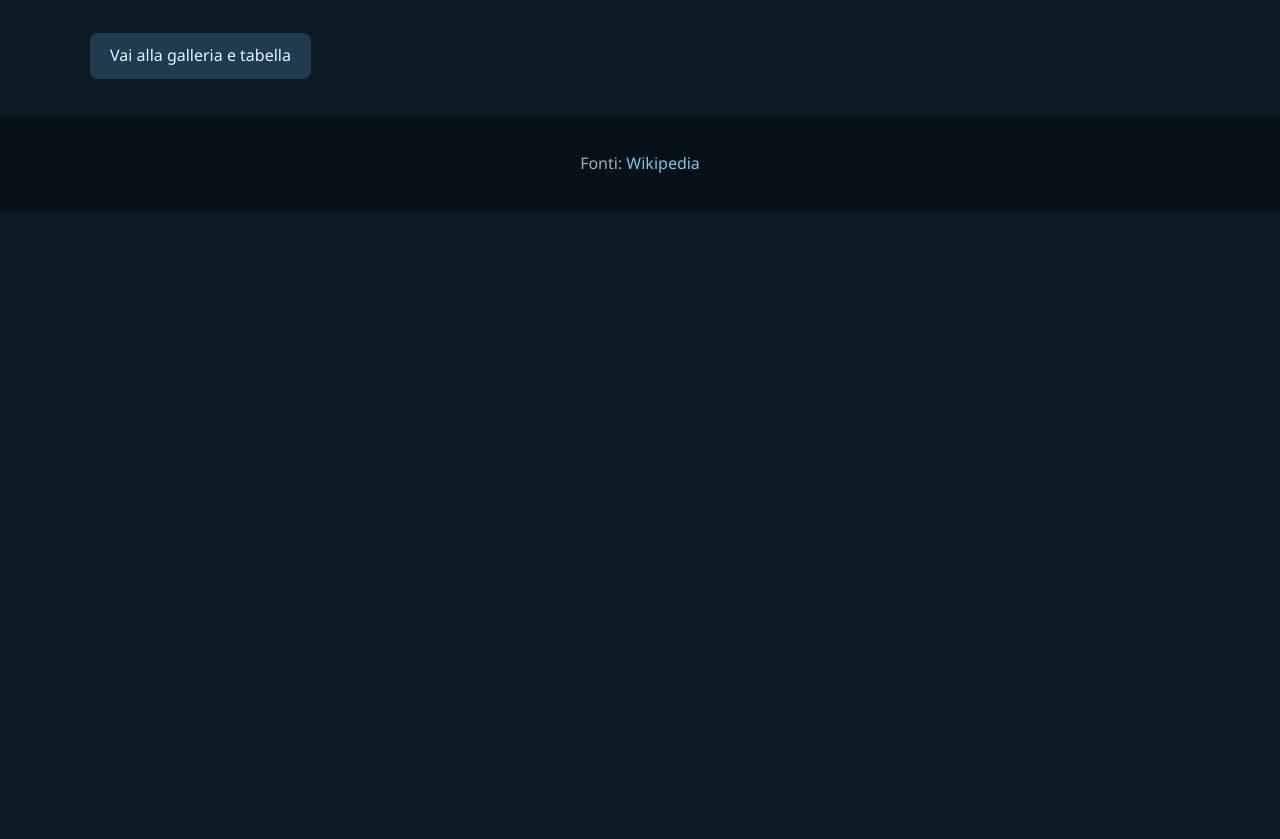
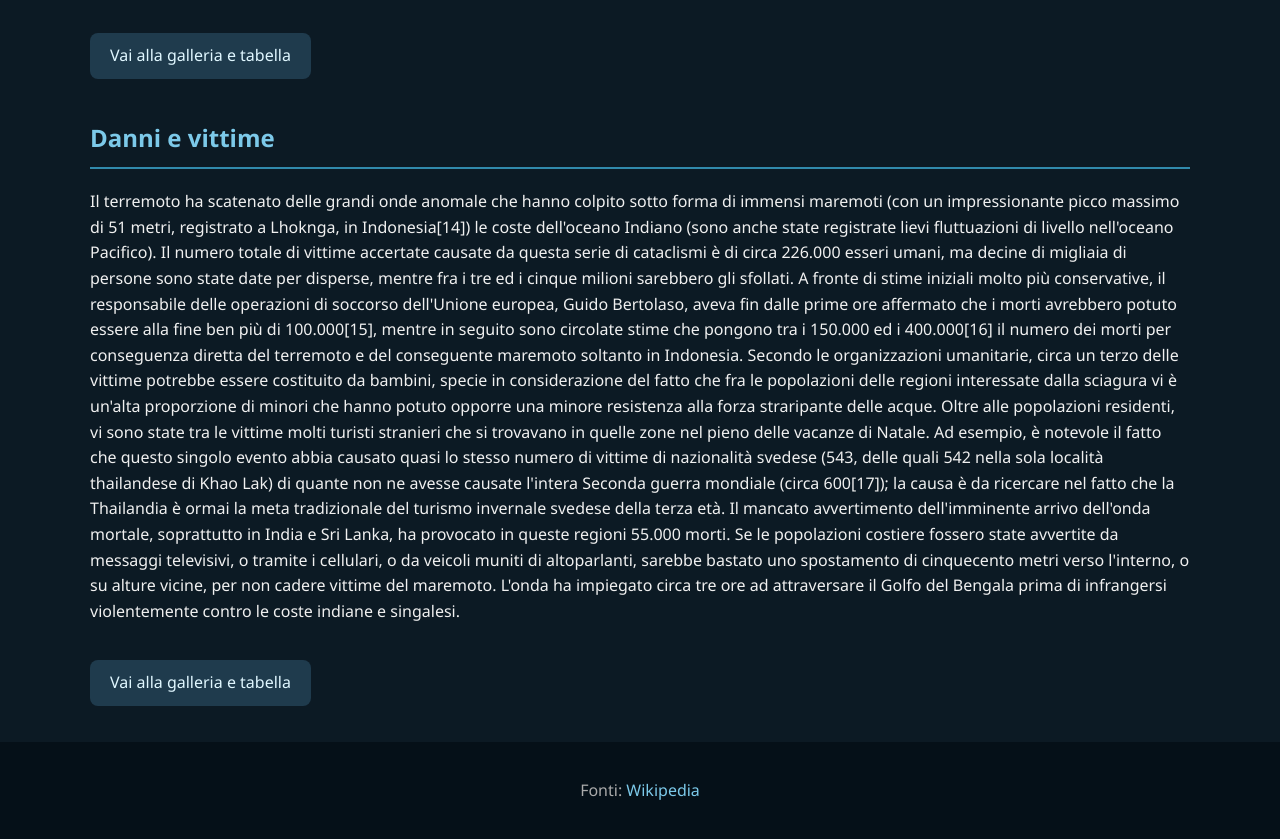
Before and after one commit to ThatsFernando/thatsfernando.github.io, a plain HTML site: page index.html in a window 1280 px wide. Shown: the part 495-1334 px from the top of the page. Before the commit the page ends 800 px from the top, so only its background shows below. Drawn offline with Linux system fonts and the light colour scheme; a script that the page names is missing.

Commit message:
Update index.html

```diff
--- a/index.html
+++ b/index.html
@@ -21,7 +21,24 @@
       </p>
       <p><a href="immagini-tabella.html" class="button-link">Vai alla galleria e tabella</a></p>
     </section>
+
+    <section id="introduzione">
+      <h2>Danni e vittime</h2>
+      <p>
+        Il terremoto ha scatenato delle grandi onde anomale che hanno colpito sotto forma di immensi maremoti (con un impressionante picco massimo di 51 metri, registrato a Lhoknga, in Indonesia[14]) le coste dell'oceano Indiano (sono anche state registrate lievi fluttuazioni di livello nell'oceano Pacifico). Il numero totale di vittime accertate causate da questa serie di cataclismi è di circa 226.000 esseri umani, ma decine di migliaia di persone sono state date per disperse, mentre fra i tre ed i cinque milioni sarebbero gli sfollati.
+
+A fronte di stime iniziali molto più conservative, il responsabile delle operazioni di soccorso dell'Unione europea, Guido Bertolaso, aveva fin dalle prime ore affermato che i morti avrebbero potuto essere alla fine ben più di 100.000[15], mentre in seguito sono circolate stime che pongono tra i 150.000 ed i 400.000[16] il numero dei morti per conseguenza diretta del terremoto e del conseguente maremoto soltanto in Indonesia. Secondo le organizzazioni umanitarie, circa un terzo delle vittime potrebbe essere costituito da bambini, specie in considerazione del fatto che fra le popolazioni delle regioni interessate dalla sciagura vi è un'alta proporzione di minori che hanno potuto opporre una minore resistenza alla forza straripante delle acque.
+
+Oltre alle popolazioni residenti, vi sono state tra le vittime molti turisti stranieri che si trovavano in quelle zone nel pieno delle vacanze di Natale. Ad esempio, è notevole il fatto che questo singolo evento abbia causato quasi lo stesso numero di vittime di nazionalità svedese (543, delle quali 542 nella sola località thailandese di Khao Lak) di quante non ne avesse causate l'intera Seconda guerra mondiale (circa 600[17]); la causa è da ricercare nel fatto che la Thailandia è ormai la meta tradizionale del turismo invernale svedese della terza età.
+
+Il mancato avvertimento dell'imminente arrivo dell'onda mortale, soprattutto in India e Sri Lanka, ha provocato in queste regioni 55.000 morti. Se le popolazioni costiere fossero state avvertite da messaggi televisivi, o tramite i cellulari, o da veicoli muniti di altoparlanti, sarebbe bastato uno spostamento di cinquecento metri verso l'interno, o su alture vicine, per non cadere vittime del maremoto. L'onda ha impiegato circa tre ore ad attraversare il Golfo del Bengala prima di infrangersi violentemente contro le coste indiane e singalesi.
+      </p>
+      <p><a href="immagini-tabella.html" class="button-link">Vai alla galleria e tabella</a></p>
+    </section>
+
   </main>
+
+
 
   <footer>
     <p>Fonti: <a href="https://it.wikipedia.org/wiki/Terremoto_e_maremoto_dell%27Oceano_Indiano_del_2004" target="_blank">Wikipedia</a></p>
```
